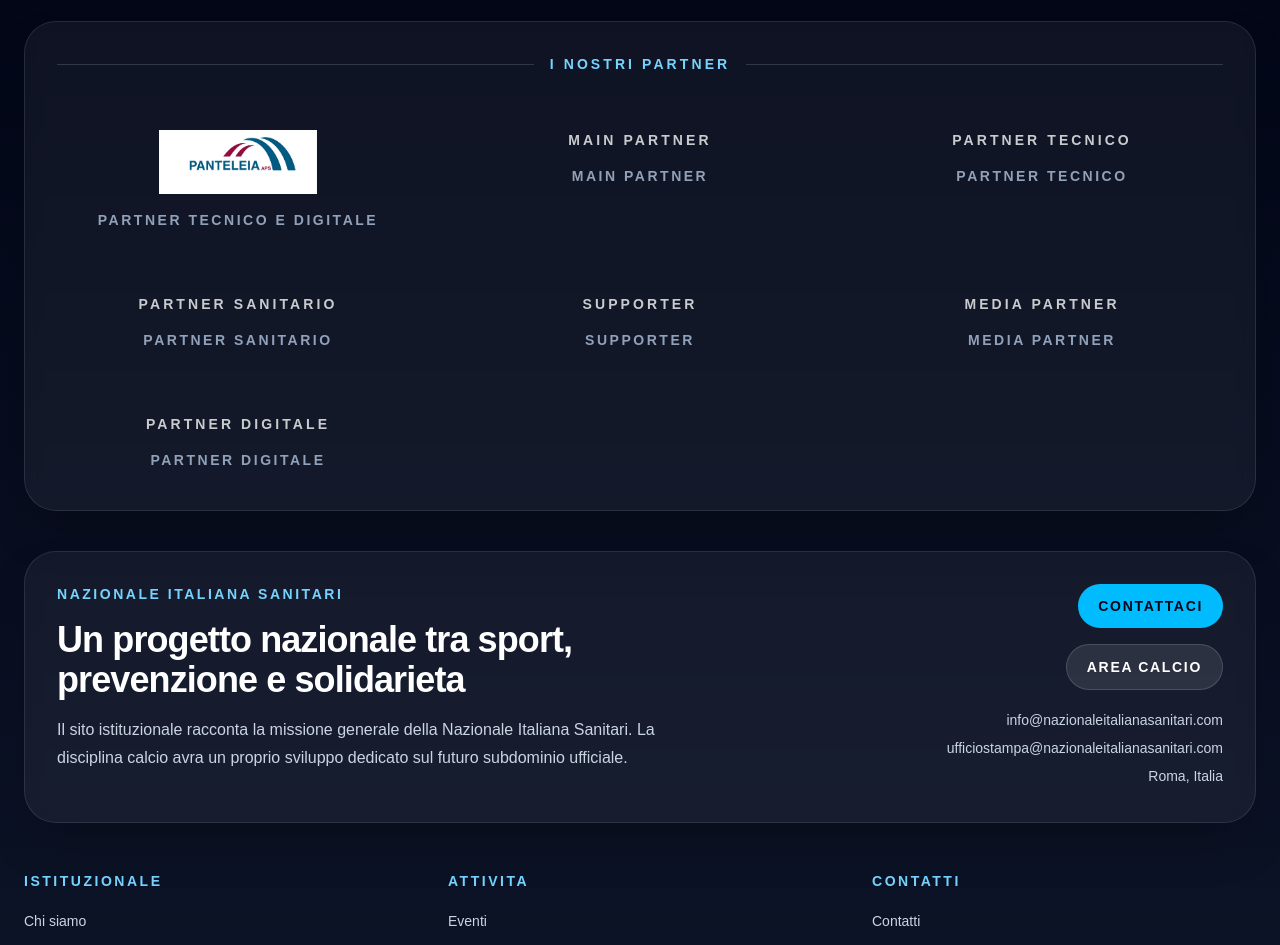
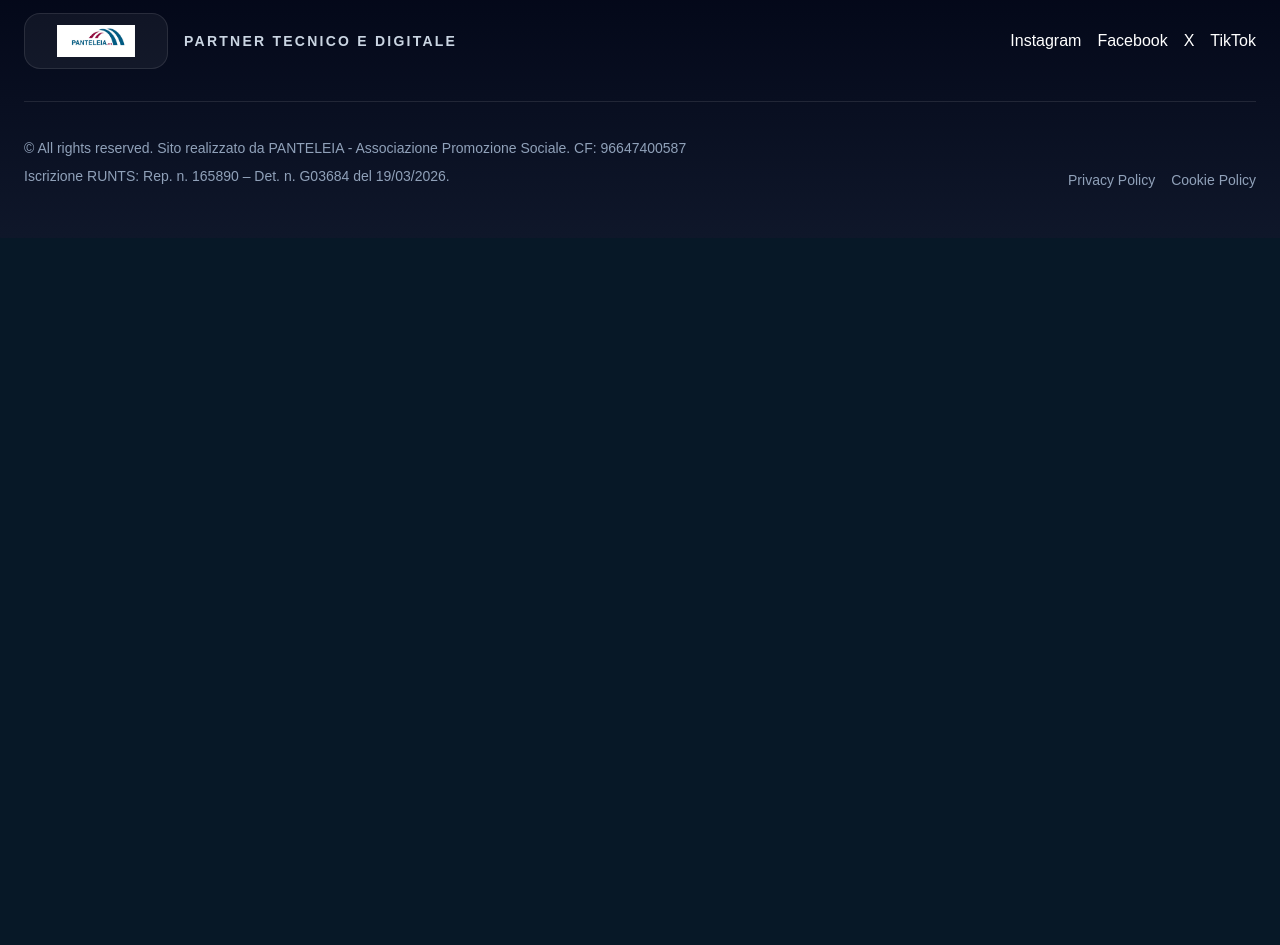
Before and after one commit to arciero10/nis-website, a Next.js app: page /news in a window 1280 px wide. Shown: the part 1220-2165 px from the top of the page. After the commit the page ends 1458 px from the top, so only its background shows below. Built offline with nearby package versions, Linux system fonts and the light colour scheme.

Commit message:
Pulisce home e lascia unico blocco partner e sponsor

```diff
--- a/src/app/page.tsx
+++ b/src/app/page.tsx
@@ -233,18 +233,10 @@ export default function Home() {
           <div className="flex items-center gap-4">
             <span className="h-px flex-1 bg-slate-200" />
             <p className="text-center text-sm font-semibold uppercase tracking-[0.22em] text-sky-700">
-              I nostri partner
+              Partner e sponsor
             </p>
             <span className="h-px flex-1 bg-slate-200" />
           </div>
-
-          <h2 className="mx-auto mt-5 max-w-3xl text-center text-3xl font-bold tracking-tight text-slate-950 md:text-4xl">
-            Sponsor e partner che accompagnano la crescita del progetto
-          </h2>
-          <p className="mx-auto mt-4 max-w-3xl text-center text-base leading-7 text-slate-600">
-            Una griglia pensata per ospitare in modo ordinato sponsor istituzionali, partner
-            tecnici, realta sanitarie e supporter del percorso Nazionale Italiana Sanitari.
-          </p>
 
           <div className="mt-12 grid gap-x-10 gap-y-12 sm:grid-cols-2 xl:grid-cols-3">
             {sponsors.map((sponsor) => (
@@ -269,33 +261,6 @@ export default function Home() {
                 </p>
               </div>
             ))}
-          </div>
-        </div>
-      </section>
-
-      <section className="mx-auto max-w-6xl px-6 py-20">
-        <div className="grid gap-8 rounded-[2rem] border border-amber-200 bg-[linear-gradient(120deg,rgba(250,204,21,0.12)_0%,rgba(255,255,255,0.94)_48%,rgba(240,249,255,0.94)_100%)] p-8 shadow-[0_24px_60px_rgba(15,23,42,0.08)] lg:grid-cols-[1fr_0.9fr] lg:items-center">
-          <div>
-            <SectionTitle
-              eyebrow="5x1000"
-              title="Un gesto semplice per dare continuita al progetto"
-              description="La sezione 5x1000 e pensata per facilitare il sostegno al progetto istituzionale della Nazionale Italiana Sanitari."
-            />
-          </div>
-          <div className="rounded-[1.75rem] border border-amber-200 bg-white/90 p-6">
-            <p className="text-sm font-semibold uppercase tracking-[0.18em] text-slate-500">
-              Codice fiscale
-            </p>
-            <p className="mt-3 text-3xl font-bold tracking-tight text-slate-950 md:text-4xl">
-              DA INSERIRE
-            </p>
-            <Link
-              href="/5x1000"
-              aria-label="Vai alla pagina 5x1000"
-              className="mt-6 inline-flex rounded-full bg-slate-950 px-5 py-3 text-sm font-semibold uppercase tracking-[0.14em] text-white transition hover:bg-slate-800"
-            >
-              Vai alla sezione 5x1000
-            </Link>
           </div>
         </div>
       </section>
@@ -350,43 +315,6 @@ export default function Home() {
           ))}
         </div>
       </section>
-
-      <section className="mx-auto max-w-6xl px-6 py-20">
-        <div className="grid gap-8 rounded-[2rem] border border-sky-950/15 bg-[linear-gradient(180deg,rgba(15,23,42,0.98)_0%,rgba(12,30,54,0.98)_54%,rgba(10,37,64,0.96)_100%)] p-8 text-white shadow-[0_24px_60px_rgba(15,23,42,0.16)] lg:grid-cols-[1fr_0.9fr] lg:items-center">
-          <div>
-            <p className="text-sm font-semibold uppercase tracking-[0.18em] text-sky-300">
-              Sostieni la Nazionale Italiana Sanitari
-            </p>
-            <h2 className="mt-4 text-3xl font-bold tracking-tight md:text-5xl">
-              Aiutaci a trasformare lo sport in presenza concreta per la salute
-            </h2>
-            <p className="mt-5 max-w-2xl text-lg leading-8 text-slate-300">
-              Donazioni, sponsorship e 5x1000 sono strumenti con cui rendere continuativi eventi,
-              campagne di prevenzione e iniziative solidali sul territorio.
-            </p>
-          </div>
-          <div className="flex flex-col gap-4 sm:flex-row sm:flex-wrap lg:justify-end">
-            <Link
-              href="/sostienici"
-              className="inline-flex items-center justify-center rounded-full bg-amber-300 px-6 py-3 text-sm font-semibold uppercase tracking-[0.14em] text-slate-950 transition hover:bg-amber-200"
-            >
-              Dona ora
-            </Link>
-            <Link
-              href="/5x1000"
-              className="inline-flex items-center justify-center rounded-full border border-white/20 bg-white/10 px-6 py-3 text-sm font-semibold uppercase tracking-[0.14em] text-white transition hover:bg-white/15"
-            >
-              5x1000
-            </Link>
-            <Link
-              href="/contatti"
-              className="inline-flex items-center justify-center rounded-full border border-white/20 bg-white/10 px-6 py-3 text-sm font-semibold uppercase tracking-[0.14em] text-white transition hover:bg-white/15"
-            >
-              Contatti
-            </Link>
-          </div>
-        </div>
-      </section>
     </main>
   );
 }
--- a/src/components/site-footer.tsx
+++ b/src/components/site-footer.tsx
@@ -1,121 +1,29 @@
-"use client";
-
 import Image from "next/image";
 import Link from "next/link";
-import { usePathname } from "next/navigation";
 
-import { contactInfo, footerColumns, socialLinks, sponsors } from "@/lib/site-data";
+import { socialLinks } from "@/lib/site-data";
 
 export function SiteFooter() {
-  const pathname = usePathname();
-  const hideInstitutionalPanel = pathname === "/5x1000";
-
   return (
     <footer className="mt-auto border-t border-white/10 bg-[linear-gradient(180deg,#020617_0%,#0f172a_100%)] text-white">
-      <div className="mx-auto max-w-7xl px-6 py-14">
-        <section className="rounded-[2rem] border border-white/10 bg-white/5 p-8 shadow-2xl backdrop-blur-sm">
-          <div className="flex items-center gap-4">
-            <span className="h-px flex-1 bg-white/15" />
-            <p className="text-center text-sm font-semibold uppercase tracking-[0.22em] text-sky-300">
-              I nostri partner
-            </p>
-            <span className="h-px flex-1 bg-white/15" />
-          </div>
-
-          <div className="mt-12 grid gap-x-10 gap-y-12 sm:grid-cols-2 xl:grid-cols-3">
-            {sponsors.map((sponsor) => (
-              <div key={sponsor.name} className="flex flex-col items-center justify-start px-4 py-2">
-                {"logoSrc" in sponsor && sponsor.logoSrc ? (
-                  <Image
-                    src={sponsor.logoSrc}
-                    alt={`Logo ${sponsor.name}`}
-                    width={240}
-                    height={88}
-                    className="h-14 w-auto max-w-full object-contain sm:h-16"
-                  />
-                ) : (
-                  <span className="text-center text-sm font-semibold uppercase tracking-[0.22em] text-white/78">
-                    {sponsor.name}
-                  </span>
-                )}
-                <p className="mt-4 text-center text-sm font-semibold uppercase tracking-[0.18em] text-slate-400">
-                  {sponsor.category}
-                </p>
+      <div className="mx-auto max-w-7xl px-6 py-12">
+        <div className="flex flex-col gap-8">
+          <div className="flex flex-col gap-6 border-b border-white/10 pb-8 md:flex-row md:items-center md:justify-between">
+            <div className="flex items-center gap-4">
+              <div className="flex h-14 w-36 items-center justify-center rounded-2xl border border-white/10 bg-white/5 px-4">
+                <Image
+                  src="/images/sponsor/logo-panteleia.png"
+                  alt="Logo PANTELEIA"
+                  width={180}
+                  height={60}
+                  className="h-8 w-auto object-contain"
+                />
               </div>
-            ))}
-          </div>
-        </section>
-
-        {!hideInstitutionalPanel ? (
-          <div className="mt-10 grid gap-8 rounded-[2rem] border border-white/10 bg-white/5 p-8 shadow-2xl backdrop-blur-sm lg:grid-cols-[1.1fr_0.9fr]">
-            <div>
-              <p className="text-sm font-semibold uppercase tracking-[0.18em] text-sky-300">
-                Nazionale Italiana Sanitari
-              </p>
-              <h2 className="mt-4 text-3xl font-bold tracking-tight md:text-4xl">
-                Un progetto nazionale tra sport, prevenzione e solidarieta
-              </h2>
-              <p className="mt-4 max-w-2xl text-base leading-7 text-slate-300">
-                Il sito istituzionale racconta la missione generale della Nazionale Italiana
-                Sanitari. La disciplina calcio avra un proprio sviluppo dedicato sul futuro
-                subdominio ufficiale.
+              <p className="text-sm font-semibold uppercase tracking-[0.16em] text-slate-300">
+                Partner tecnico e digitale
               </p>
             </div>
 
-            <div className="flex flex-col gap-4 lg:items-end">
-              <a
-                href={`mailto:${contactInfo.email}`}
-                className="rounded-full bg-sky-400 px-5 py-3 text-sm font-semibold uppercase tracking-[0.12em] text-slate-950 transition hover:bg-sky-300 focus-visible:outline-none focus-visible:ring-2 focus-visible:ring-sky-200"
-              >
-                Contattaci
-              </a>
-              <a
-                href={socialLinks.calcio}
-                target="_blank"
-                rel="noopener noreferrer"
-                className="rounded-full border border-white/15 bg-white/10 px-5 py-3 text-sm font-semibold uppercase tracking-[0.12em] text-white transition hover:bg-white/15 focus-visible:outline-none focus-visible:ring-2 focus-visible:ring-sky-300"
-              >
-                Area calcio
-              </a>
-              <div className="text-sm leading-7 text-slate-300 lg:text-right">
-                <p>{contactInfo.email}</p>
-                <p>{contactInfo.pressEmail}</p>
-                <p>{contactInfo.city}</p>
-              </div>
-            </div>
-          </div>
-        ) : null}
-
-        <div className="mt-12 grid gap-10 md:grid-cols-3">
-          {footerColumns.map((column) => (
-            <div key={column.title}>
-              <h3 className="text-sm font-semibold uppercase tracking-[0.18em] text-sky-300">
-                {column.title}
-              </h3>
-              <div className="mt-5 flex flex-col gap-3">
-                {column.links.map((link) => (
-                  <Link
-                    key={link.href}
-                    href={link.href}
-                    className="text-sm text-slate-300 transition hover:text-white"
-                  >
-                    {link.label}
-                  </Link>
-                ))}
-              </div>
-            </div>
-          ))}
-        </div>
-
-        <div className="mt-12 flex flex-col gap-6 border-t border-white/10 pt-6 text-sm text-slate-400">
-          <p className="max-w-4xl leading-7">
-            &copy; All rights reserved. Sito realizzato da PANTELEIA - Associazione
-            Promozione Sociale. CF: 96647400587
-            <br />
-            Iscrizione RUNTS: Rep. n. 165890 &ndash; Det. n. G03684 del 19/03/2026.
-          </p>
-
-          <div className="flex flex-col gap-4 md:flex-row md:items-center md:justify-between">
             <div className="flex flex-wrap gap-4">
               <a
                 href={socialLinks.instagram}
@@ -150,6 +58,15 @@ export function SiteFooter() {
                 TikTok
               </a>
             </div>
+          </div>
+
+          <div className="flex flex-col gap-5 text-sm text-slate-400 md:flex-row md:items-end md:justify-between">
+            <p className="max-w-4xl leading-7">
+              &copy; All rights reserved. Sito realizzato da PANTELEIA - Associazione
+              Promozione Sociale. CF: 96647400587
+              <br />
+              Iscrizione RUNTS: Rep. n. 165890 &ndash; Det. n. G03684 del 19/03/2026.
+            </p>
 
             <div className="flex flex-wrap gap-4">
               <Link href="/privacy-policy" className="transition hover:text-white">
```
